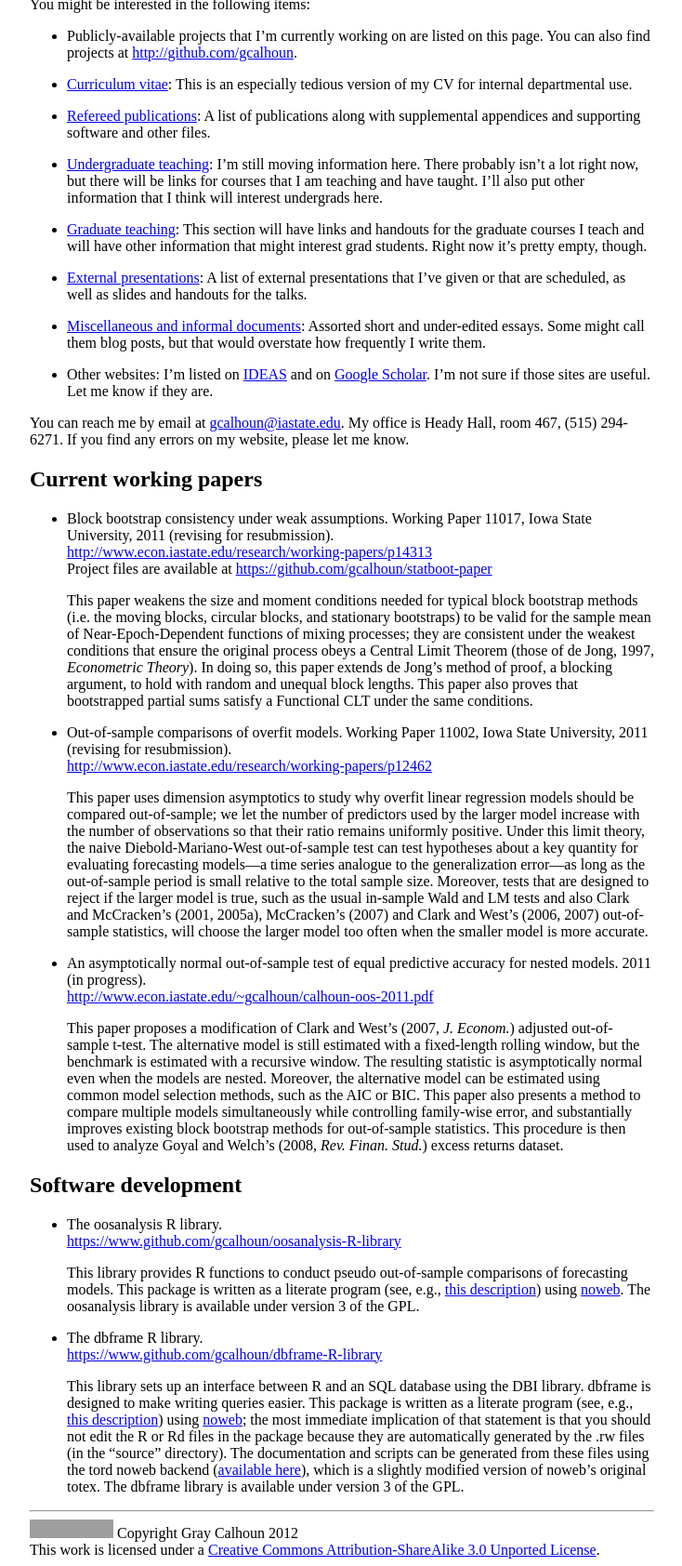
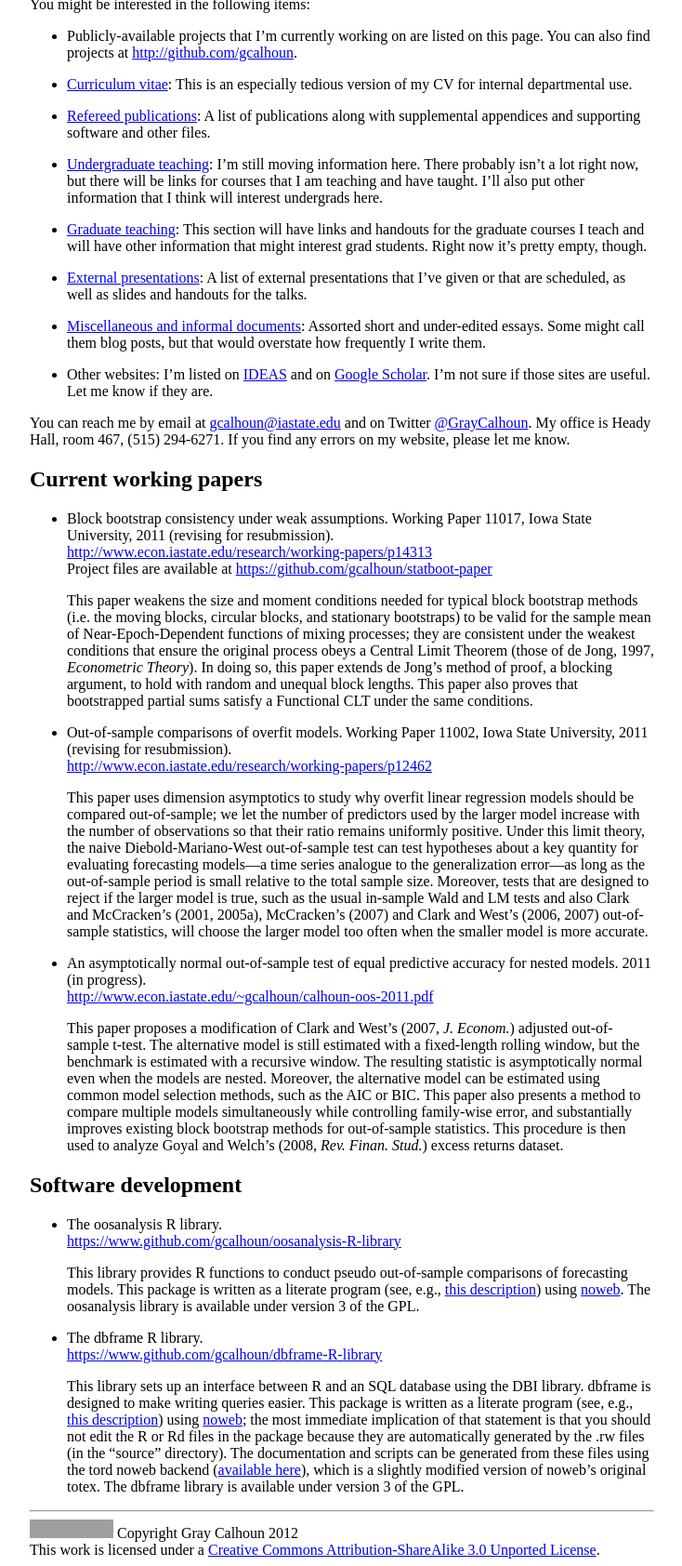
Before and after one commit to mmkuang/grayclhn.github.io, a Jekyll site: the page built from index.md, in a window 1280 px wide, cut to the strip 244-1928 px from the top of the page. Shown: the whole strip at 93% size, without its empty margins (272-1006 px from the left). Built offline with Jekyll 4.4.1, drawn with Linux system fonts in a browser that asks for light colours; grey boxes are pictures that could not be loaded.

Commit message:
Added twitter account to homepage (again)

```diff
--- a/index.md
+++ b/index.md
@@ -51,7 +51,8 @@ the following items:
   Scholar](http://scholar.google.com/citations?hl=en&user=OS8d9ycAAAAJ).
   I'm not sure if those sites are useful.  Let me know if they are.
 
-You can reach me by email at <gcalhoun@iastate.edu>.  My office is
+You can reach me by email at <gcalhoun@iastate.edu> and on Twitter
+[@GrayCalhoun](http://www.twitter.com/#!/GrayCalhoun).  My office is
 Heady Hall, room 467, (515) 294-6271.  If you find any errors on my
 website, please let me know.
 
```
